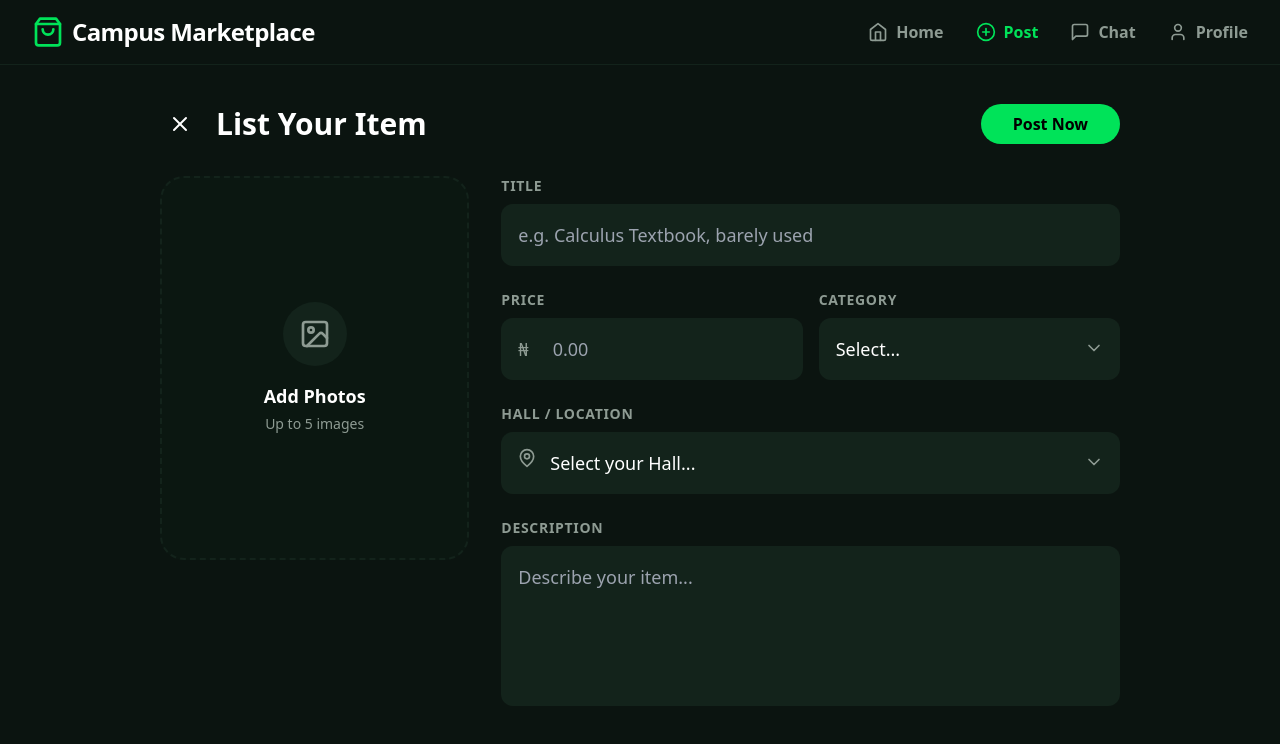
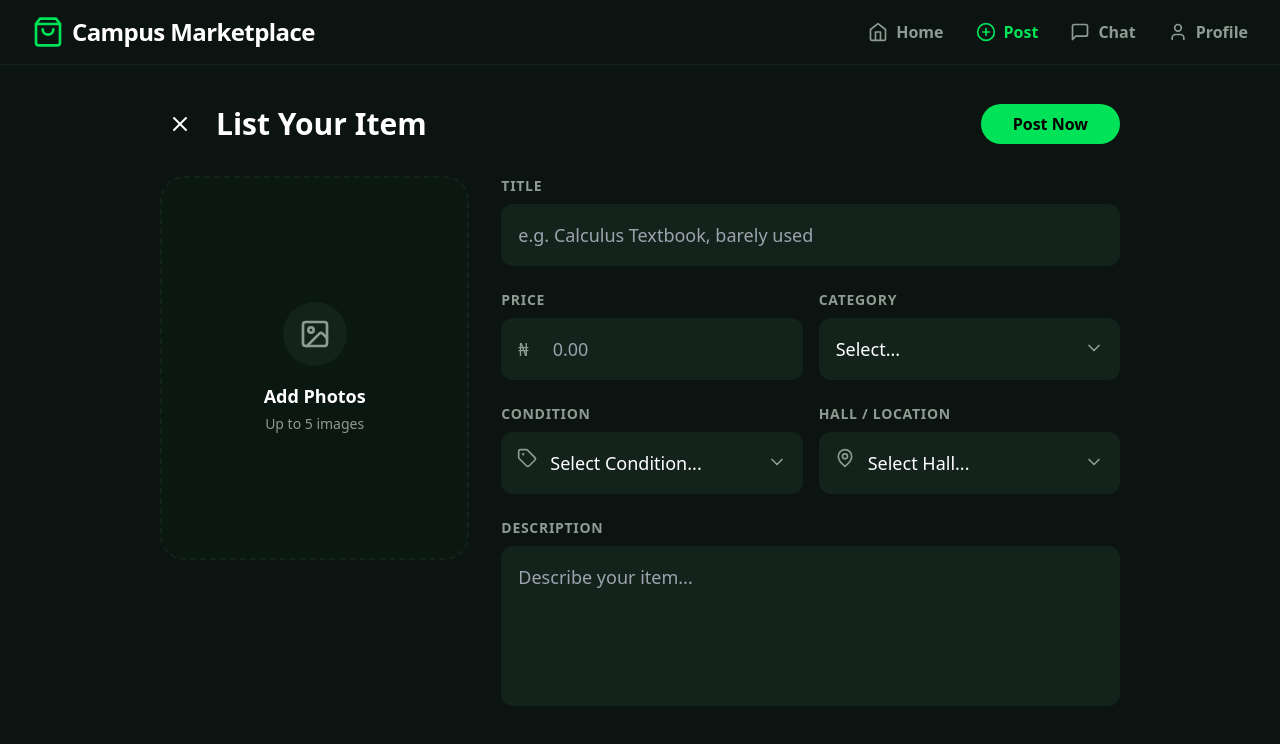
Before and after one commit to BU-SENG/foss-project-all-white, a React (Vite) app: page /create in a window 1280 px wide. Shown: the top 744 px of the page. Built offline with nearby package versions, Linux system fonts and the light colour scheme.

Commit message:
add item state to create listing page

```diff
--- a/src/CreateListingScreen.jsx
+++ b/src/CreateListingScreen.jsx
@@ -1,5 +1,5 @@
 import React, { useState, useRef } from 'react';
-import { X, Image as ImageIcon, ChevronDown, Plus, MapPin } from 'lucide-react';
+import { X, Image as ImageIcon, ChevronDown, Plus, MapPin, Tag } from 'lucide-react';
 import { useNavigate } from 'react-router-dom';
 
 const CreateListingScreen = () => {
@@ -8,28 +8,19 @@ const CreateListingScreen = () => {
   const [selectedImages, setSelectedImages] = useState([]);
   const fileInputRef = useRef(null);
 
-  // Updated Sorted List of Halls
   const halls = [
-    "Ameyo",
-    "Bethel",
-    "Crystal",
-    "Diamond",
-    "Emerald",
-    "FAD",
-    "Gideon Troopers",
-    "Havilah",       // Added
-    "Neal Wilson",
-    "Nelson Mandela",
-    "Nyberg",
-    "Off-Campus",    // Added
-    "Ogden",
-    "Platinum",
-    "Queen Esther",
-    "Samuel Akande",
-    "Sapphire",
-    "Topaz",
-    "Welch",         // Added
-    "Winslow"
+    "Ameyo", "Bethel", "Crystal", "Diamond", "Emerald", "FAD", "Gideon Troopers",
+    "Havilah", "Neal Wilson", "Nelson Mandela", "Nyberg", "Off-Campus",
+    "Ogden", "Platinum", "Queen Esther", "Samuel Akande", "Sapphire", "Topaz",
+    "Welch", "Winslow"
+  ];
+
+  const conditions = [
+    "New",
+    "Used - Like New",
+    "Used - Good",
+    "Used - Fair",
+    "Defective / For Parts"
   ];
 
   const handleImageClick = () => {
@@ -59,7 +50,6 @@ const CreateListingScreen = () => {
     <div className="min-h-screen bg-background text-white pb-24 md:pb-10">
       <div className="max-w-5xl mx-auto pt-6 px-4 md:px-8">
 
-        {/* Header */}
         <div className="flex justify-between items-center mb-8">
           <div className="flex items-center gap-4">
             <button onClick={() => navigate(-1)} className="hover:bg-surface p-2 rounded-full transition"><X size={24} /></button>
@@ -111,11 +101,14 @@ const CreateListingScreen = () => {
 
           {/* --- FORM SECTION --- */}
           <div className="w-full md:w-2/3 space-y-6">
+
+            {/* Title */}
             <div>
                 <label className="block text-textMuted mb-2 text-sm font-bold uppercase tracking-wider">Title</label>
                 <input type="text" className="w-full bg-surface text-white p-4 rounded-xl border border-transparent focus:border-primary outline-none transition text-lg" placeholder="e.g. Calculus Textbook, barely used" />
             </div>
 
+            {/* ROW 1: Price & Category */}
             <div className="flex flex-col md:flex-row gap-4">
                 <div className="flex-1">
                     <label className="block text-textMuted mb-2 text-sm font-bold uppercase tracking-wider">Price</label>
@@ -142,15 +135,34 @@ const CreateListingScreen = () => {
                 </div>
             </div>
 
-            {/* --- HALL/LOCATION SELECTOR --- */}
-            <div>
+            {/* ROW 2: Condition & Hall */}
+            <div className="flex flex-col md:flex-row gap-4">
+
+                {/* --- NEW CONDITION SELECTOR --- */}
+                <div className="flex-1">
+                    <label className="block text-textMuted mb-2 text-sm font-bold uppercase tracking-wider">Condition</label>
+                    <div className="relative">
+                        <div className="absolute left-4 top-4 text-textMuted pointer-events-none">
+                            <Tag size={20} />
+                        </div>
+                        <select className="w-full bg-surface text-white p-4 pl-12 rounded-xl border border-transparent focus:border-primary outline-none appearance-none cursor-pointer text-lg">
+                            <option>Select Condition...</option>
+                            {conditions.map((cond, index) => (
+                                <option key={index} value={cond}>{cond}</option>
+                            ))}
+                        </select>
+                        <ChevronDown className="absolute right-4 top-5 text-textMuted pointer-events-none" size={20} />
+                    </div>
+                </div>
+
+                <div className="flex-1">
                     <label className="block text-textMuted mb-2 text-sm font-bold uppercase tracking-wider">Hall / Location</label>
                     <div className="relative">
                         <div className="absolute left-4 top-4 text-textMuted pointer-events-none">
                             <MapPin size={20} />
                         </div>
                         <select className="w-full bg-surface text-white p-4 pl-12 rounded-xl border border-transparent focus:border-primary outline-none appearance-none cursor-pointer text-lg">
-                        <option>Select your Hall...</option>
+                            <option>Select Hall...</option>
                             {halls.map((hall, index) => (
                                 <option key={index} value={hall}>{hall}</option>
                             ))}
@@ -158,7 +170,9 @@ const CreateListingScreen = () => {
                         <ChevronDown className="absolute right-4 top-5 text-textMuted pointer-events-none" size={20} />
                     </div>
                 </div>
+            </div>
 
+            {/* Description */}
             <div>
                 <label className="block text-textMuted mb-2 text-sm font-bold uppercase tracking-wider">Description</label>
                 <textarea className="w-full bg-surface text-white p-4 rounded-xl h-40 border border-transparent focus:border-primary outline-none resize-none transition text-lg" placeholder="Describe your item..." />
```
Lines whose indentation alone changed are shown as unchanged.
